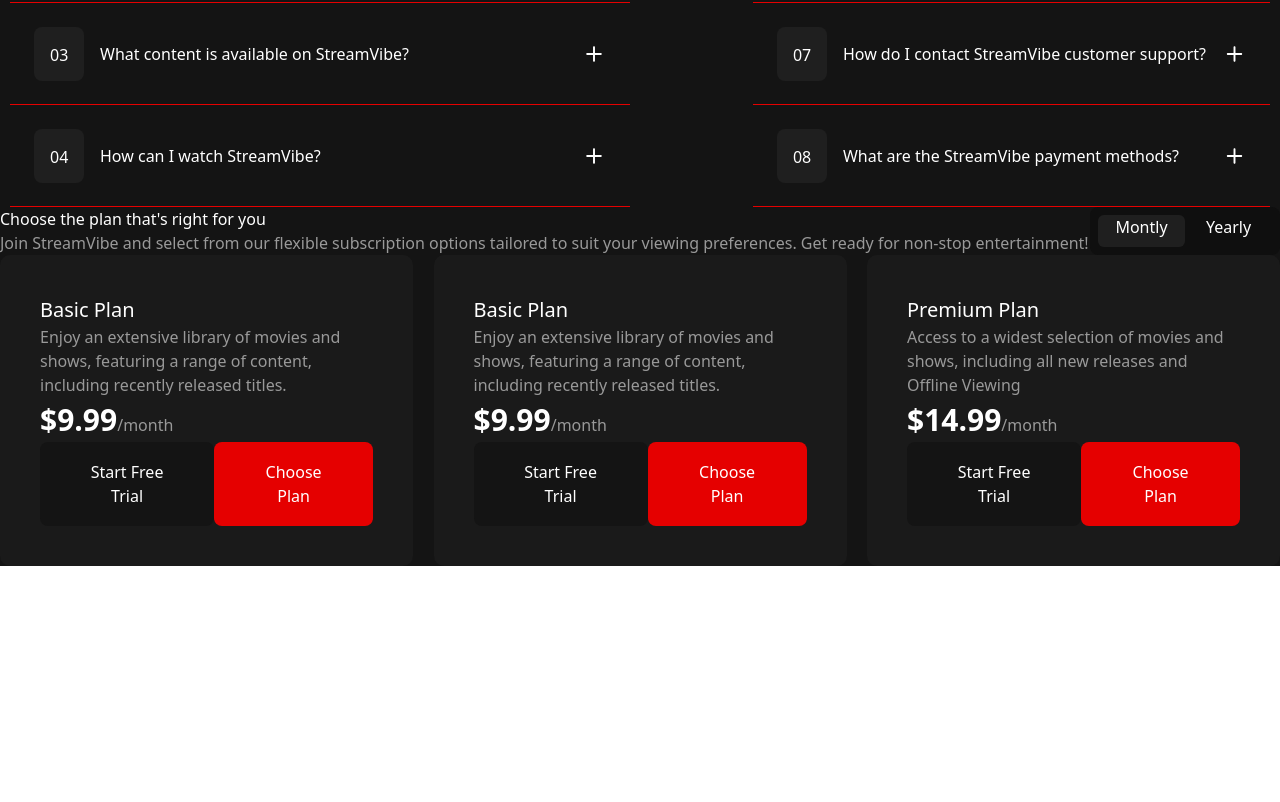
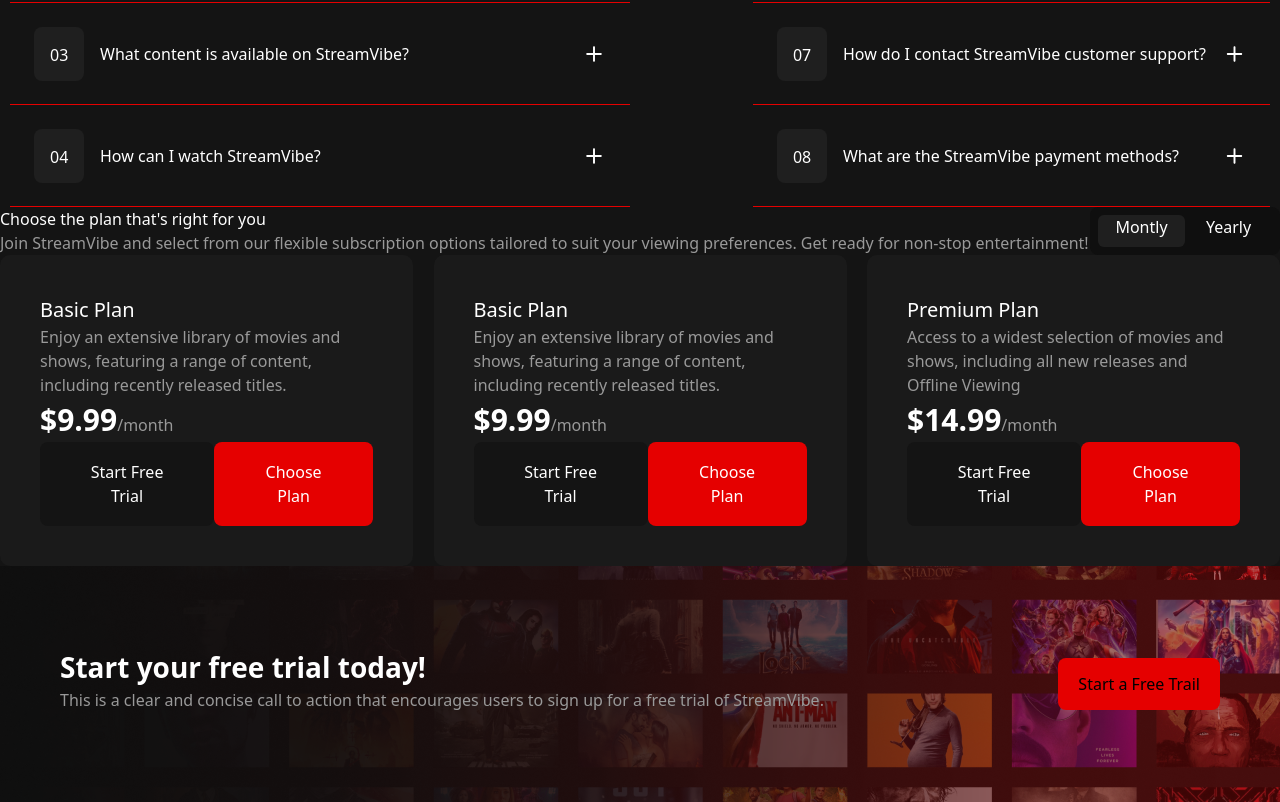
Before and after one commit to DataKvinikadze/Homework-1, a React (Vite) app: page / in a window 1280 px wide. Shown: the part 2021-2823 px from the top of the page. Before the commit the page ends 2587 px from the top, so only its background shows below. Built offline with nearby package versions, Linux system fonts and the light colour scheme.

Commit message:
feature/complete FreeTrail.jsx

```diff
--- a/src/App.jsx
+++ b/src/App.jsx
@@ -5,6 +5,7 @@
 import Devices from "./Components/Devices";
 import Question from "./Components/Question";
 import Plan from "./Components/Plan";
+import FreeTrail from "./Components/FreeTrail";
 
 function App() {
   const [count, setCount] = useState(0);
@@ -17,6 +18,7 @@
         <Devices />
         <Question />
         <Plan />
+        <FreeTrail />
       </div>
     </>
   );
--- a/src/Components/FreeTrail.jsx
+++ b/src/Components/FreeTrail.jsx
@@ -1,7 +1,24 @@
 import React from "react";
+import { freeTrail } from "../constants";
 
 const FreeTrail = () => {
-  return <div>FreeTrail</div>;
+  return (
+    <>
+      <div className="max-w-[1440px] w-full mx-auto  flex justify-center ">
+        <div className="max-w-[1280px] w-full h-[236px] px-[60px] flex justify-between items-center bg-[url('./Assets/FreeTrail.png')]">
+          <div className="min-h-[76px]">
+            <h1 className="text-[28px] text-[#FFFFFF] font-bold">
+              {freeTrail.title}
+            </h1>
+            <p className="text-[#999999]">{freeTrail.subTitle}</p>
+          </div>
+          <button className="bg-[#E50000] px-[20px] py-[14px] rounded-[8px]">
+            Start a Free Trail
+          </button>
+        </div>
+      </div>
+    </>
+  );
 };
 
 export default FreeTrail;
```
